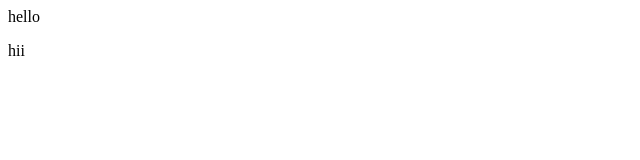
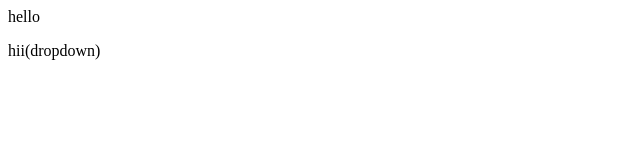
Before and after one commit to Chiragdev49/localrepo, a plain HTML site: page index.html in a window 1280 px wide. Shown: the full height of the page, 0-640 px from the left. Drawn offline with Linux system fonts and the light colour scheme.

Commit message:
add drop down

```diff
--- a/index.html
+++ b/index.html
@@ -1,2 +1,2 @@
 <p>hello</p>
-<h>hii</h>
+<h>hii(dropdown)</h>
```
